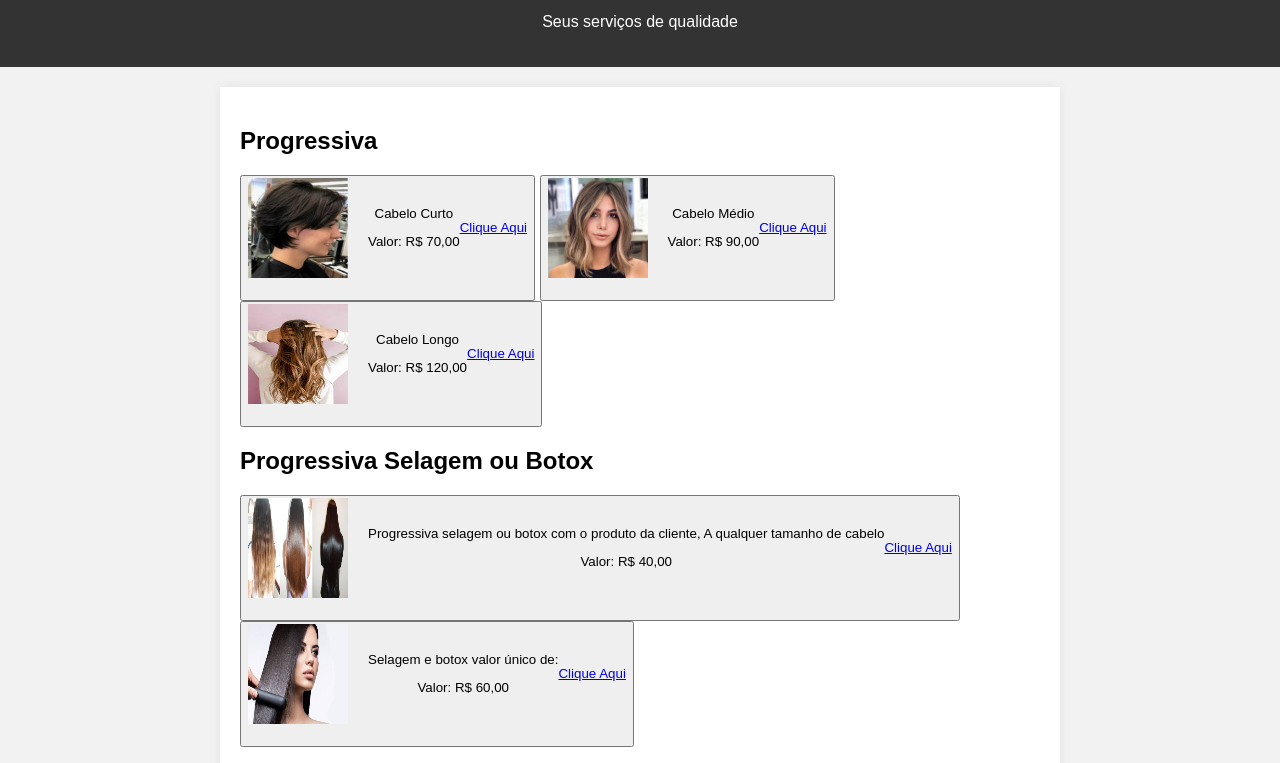
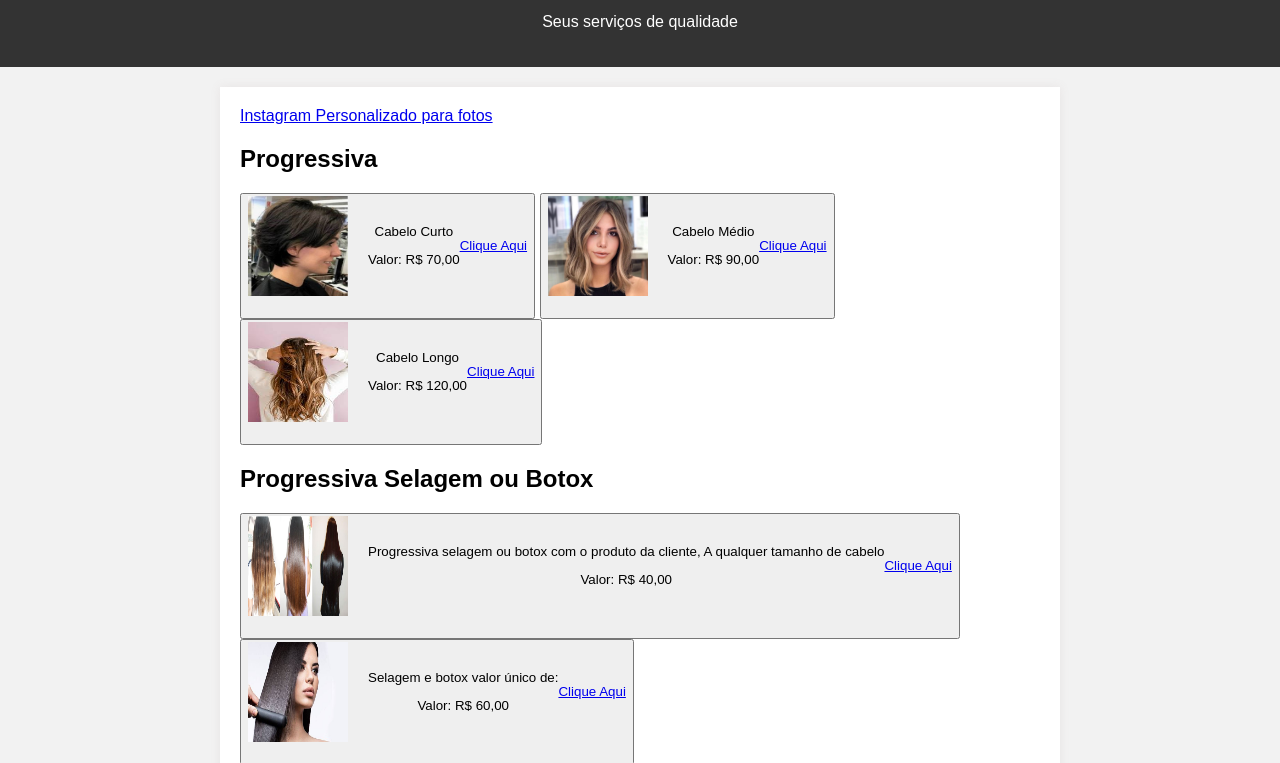
Before and after one commit to 1928370/Alegria-fest, a plain HTML site: page index.html in a window 1280 px wide. Shown: the part 60-823 px from the top of the page. Drawn offline with Linux system fonts and the light colour scheme.

Commit message:
Update index.html

```diff
--- a/index.html
+++ b/index.html
@@ -61,6 +61,8 @@
   </header>
 
   <main>
+
+   <a href="https://bubble.io/page?type=page&name=index&id=social-blak&tab=tabs-1">Instagram Personalizado para fotos</a>
     <h2>Progressiva</h2>
     <button>
       <div class="service">
```
